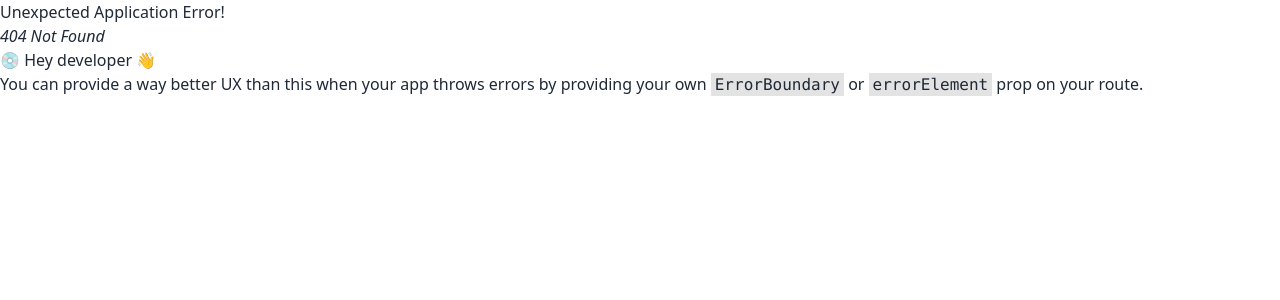
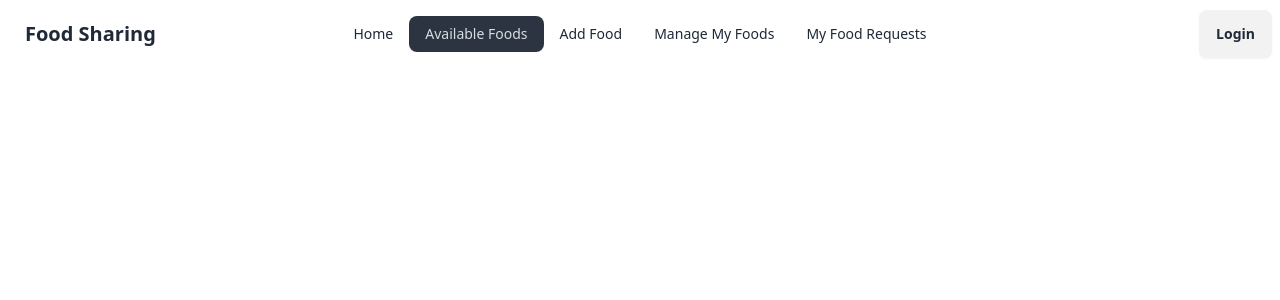
Before and after one commit to Meheraj1000/food-client, a React (Vite) app: page /available-foods in a window 1280 px wide. Before the commit this address had no page. Shown: the top 300 px of the page. Built offline with nearby package versions, Linux system fonts and the light colour scheme.

Commit message:
banner and navbar add

```diff
--- a/package.json
+++ b/package.json
@@ -15,7 +15,8 @@
     "react": "^18.3.1",
     "react-dom": "^18.3.1",
     "react-router-dom": "^7.1.0",
-    "sort-by": "^1.2.0"
+    "sort-by": "^1.2.0",
+    "swiper": "^11.1.15"
   },
   "devDependencies": {
     "@eslint/js": "^9.17.0",
--- /dev/null
+++ b/src/AvailableFoods.jsx
@@ -0,0 +1,13 @@
+import React from 'react';
+import NavBar from './NavBar';
+
+const AvailableFoods = () => {
+    return (
+        <>
+       <NavBar></NavBar>
+
+        </>
+    );
+};
+
+export default AvailableFoods;
--- /dev/null
+++ b/src/Banner.jsx
@@ -0,0 +1,26 @@
+import React from 'react';
+import { NavLink } from 'react-router-dom';
+
+const Banner = () => {
+    return (
+        <div
+  className="hero h-80"
+  style={{
+    backgroundImage: "url(https://i.ibb.co.com/JH2f6sT/istockphoto-1181460583-612x612.jpg)",
+  }}>
+  <div className="hero-overlay bg-opacity-60"></div>
+  <div className="hero-content text-neutral-content text-center">
+    <div className="max-w-md">
+      <h1 className="mb-5 text-5xl font-bold">Welcome to Food Sharing!</h1>
+      <p className="mb-5">
+      Discover and share delicious food with your community. Together, we can reduce waste!
+      </p>
+      <NavLink to='/available-foods'><button className="btn btn-primary">All Foods</button></NavLink>
+    </div>
+  </div>
+</div>
+
+    );
+};
+
+export default Banner;
--- /dev/null
+++ b/src/Home.jsx
@@ -0,0 +1,18 @@
+import React from 'react';
+import NavBar from './NavBar';
+import Banner from './Banner';
+
+const Home = () => {
+    return (
+        <>
+        <header>
+        <NavBar></NavBar>
+        <Banner></Banner>
+        </header>
+
+
+        </>
+    );
+};
+
+export default Home;
--- /dev/null
+++ b/src/NavBar.jsx
@@ -0,0 +1,70 @@
+import React from 'react';
+import { NavLink } from 'react-router-dom';
+
+const NavBar = () => {
+   const link=<>
+    <li>
+                <NavLink to="/" activeClassName="active">
+                    Home
+                </NavLink>
+            </li>
+            <li>
+                <NavLink to="/available-foods" activeClassName="active">
+                    Available Foods
+                </NavLink>
+            </li>
+            <li>
+                <NavLink to="/add-food" activeClassName="active">
+                    Add Food
+                </NavLink>
+            </li>
+            <li>
+                <NavLink to="/my-foods" activeClassName="active">
+                    Manage My Foods
+                </NavLink>
+            </li>
+            <li>
+                <NavLink to="/food-requests" activeClassName="active">
+                    My Food Requests
+                </NavLink>
+            </li>
+    </>
+    return (
+        <div className="navbar bg-base-100">
+  <div className="navbar-start">
+    <div className="dropdown">
+      <div tabIndex={0} role="button" className="btn btn-ghost lg:hidden">
+        <svg
+          xmlns="http://www.w3.org/2000/svg"
+          className="h-5 w-5"
+          fill="none"
+          viewBox="0 0 24 24"
+          stroke="currentColor">
+          <path
+            strokeLinecap="round"
+            strokeLinejoin="round"
+            strokeWidth="2"
+            d="M4 6h16M4 12h8m-8 6h16" />
+        </svg>
+      </div>
+      <ul
+        tabIndex={0}
+        className="menu menu-sm dropdown-content bg-base-100 rounded-box z-[1] mt-3 w-52 p-2 shadow">
+        {link}
+      </ul>
+    </div>
+    <a className="btn btn-ghost text-xl">Food Sharing</a>
+  </div>
+  <div className="navbar-center hidden lg:flex">
+    <ul className="menu menu-horizontal px-1">
+      {link}
+    </ul>
+  </div>
+  <div className="navbar-end">
+    <a className="btn">Login</a>
+  </div>
+</div>
+    );
+};
+
+export default NavBar;
```
Also changed, not shown: src/main.jsx (+7 -1 lines), 1 other file (tests, documents, lock files or other folders).
